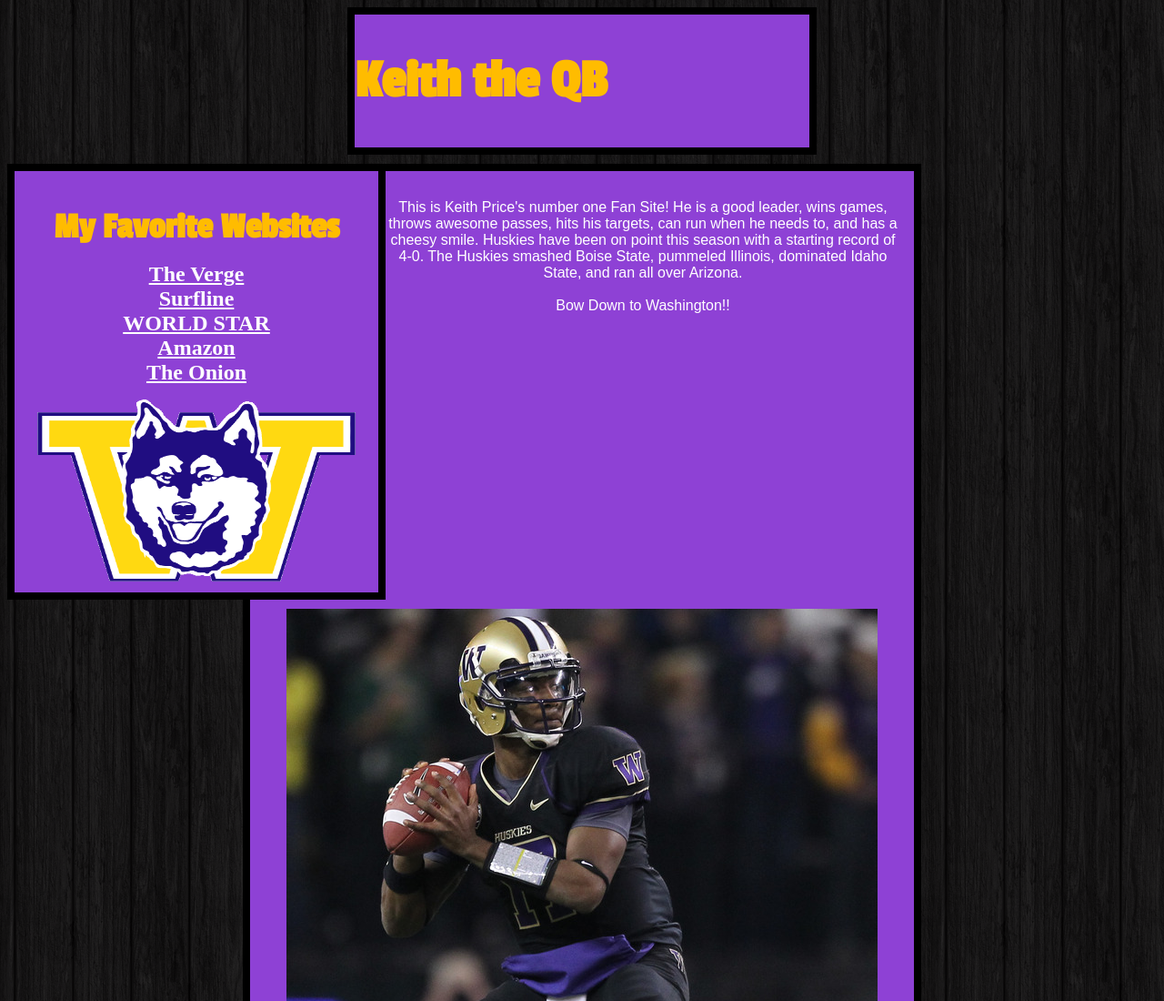
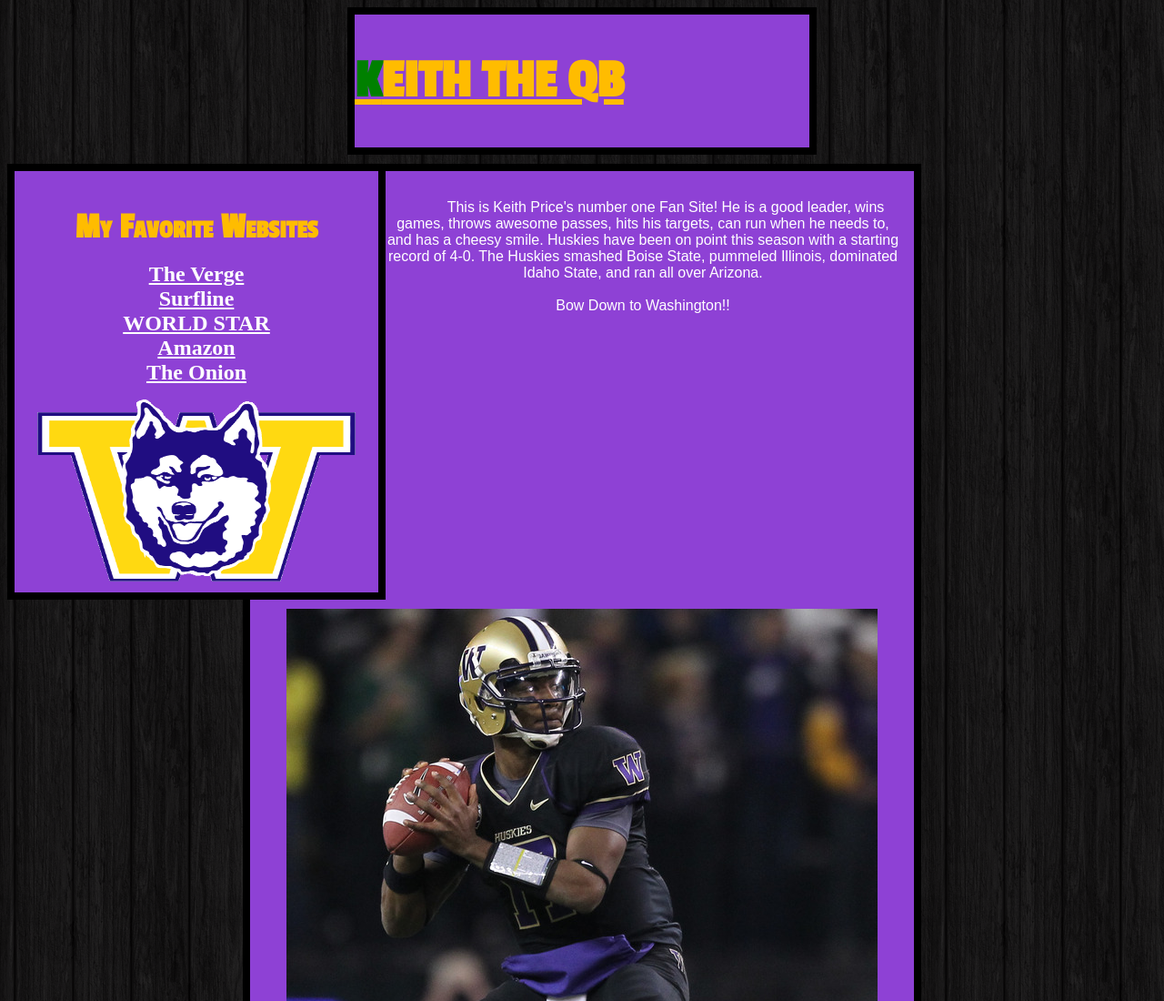
Before and after one commit to jceng-1830420/jceng-1830420.github.io, a plain HTML site: page introToCss.html in a window 1280 px wide. Shown: the top 1100 px of the page at 91% size. Drawn offline with Linux system fonts and the light colour scheme.

Commit message:
Add files via upload
Changes to test.css

```diff
--- a/test.css
+++ b/test.css
@@ -35,16 +35,20 @@
     font-family: "Passion One";
     color: #FFBC00;
     font-weight: bold;
+    text-decoration: underline;
+    text-transform: uppercase
 }
 p{
     color: white;
     font-family: "Arial";
+    text-indent: 50px;
 }
 h3{
     font-size: 40px;
     font-family: "Passion One";
     color: #FFBC00;
     margin-bottom: 0px;
+    font-variant: small-caps;
 }
 div{
     background-color: #8E41D5;
@@ -57,3 +61,9 @@
     font-size: 24px;
     font-weight: bold;
 }
+img {
+    position:static;
+}
+h1::first-letter {
+    color:green;
+}
```
